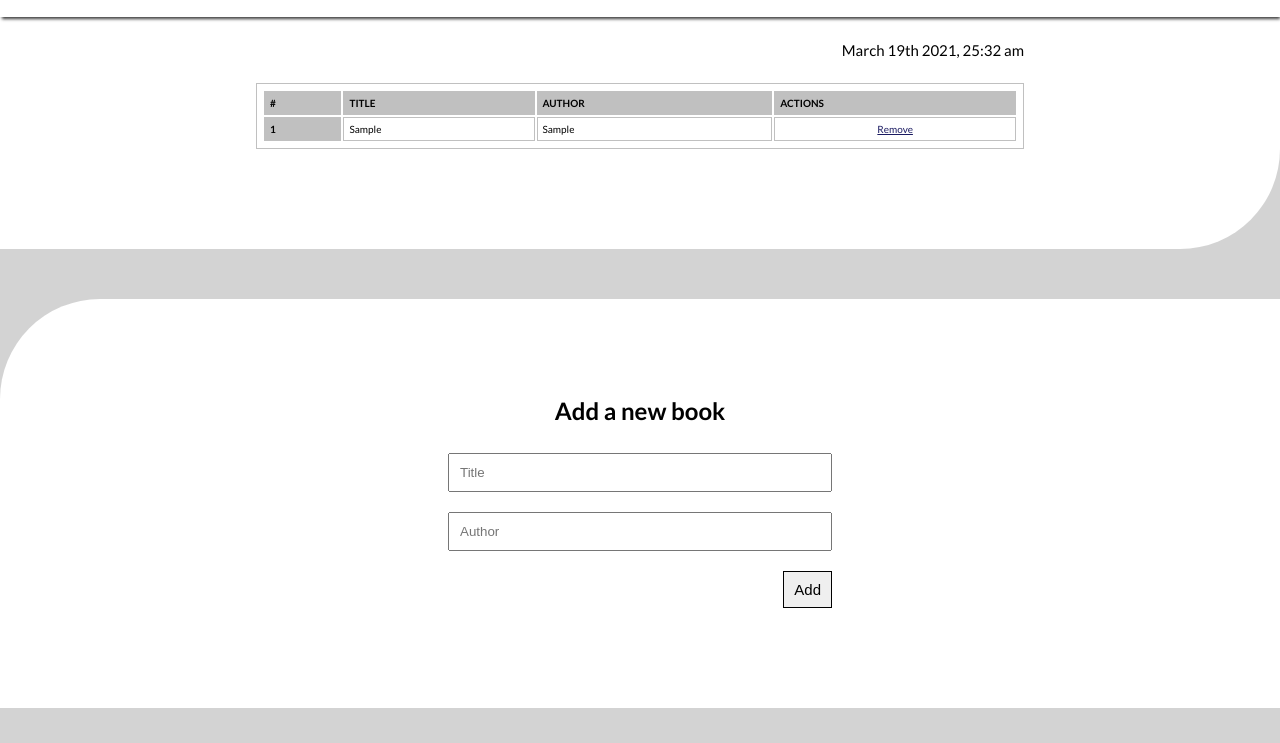
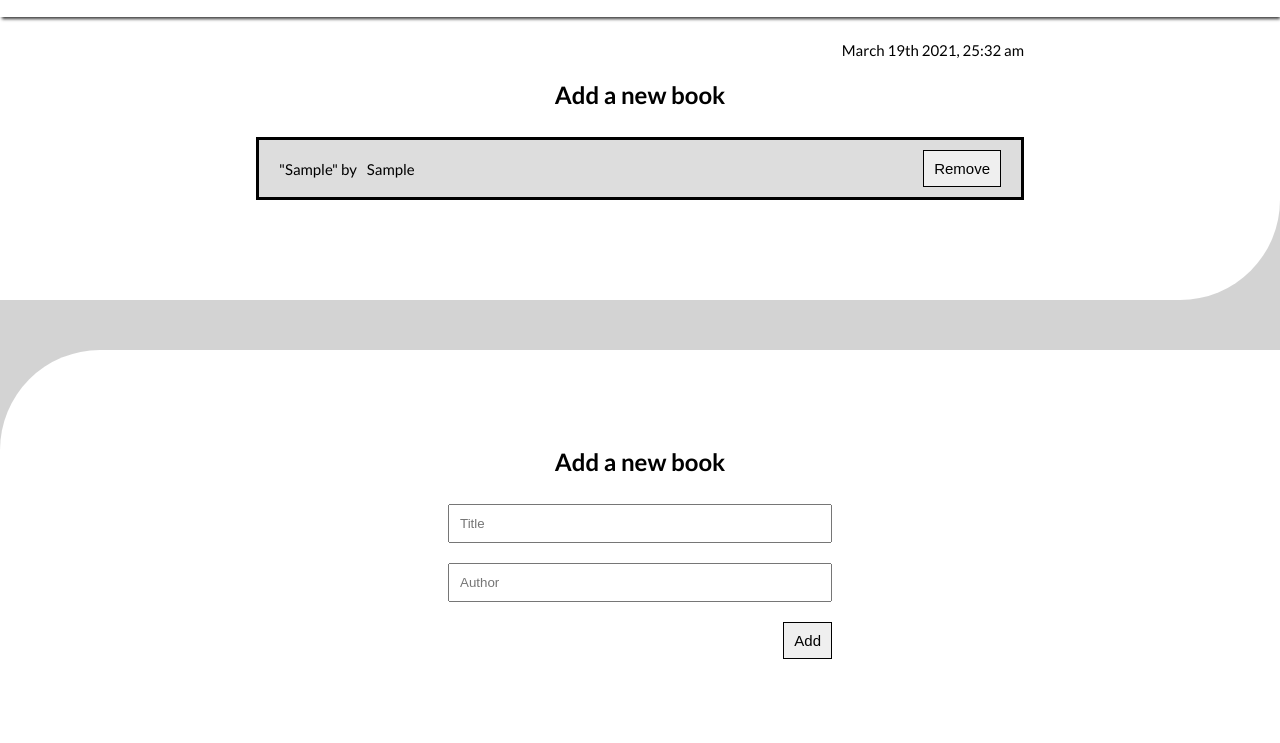
Before and after one commit to MenendezON/W2-AwesomeBooks, a website: page index.html in a window 1280 px wide. Both pictures are taken after typing "Sample", "Sample" into the empty fields and a click on the button "Add". Shown: the part 57-800 px from the top of the page. Drawn offline with Linux system fonts and the light colour scheme.

Commit message:
add style to book list

```diff
--- a/index.js
+++ b/index.js
@@ -37,7 +37,7 @@ class BookList {
 }
 
 const bookList = new BookList();
-const contain = document.querySelector('.list-book');
+const contain = document.querySelector('.list-book-body');
 
 const addBook = (book) => {
   bookList.add(book);
@@ -47,43 +47,31 @@ const form = document.querySelector('form');
 
 const display = () => {
   const books = bookList.getAll();
+
   contain.innerHTML = '';
-  const table = document.createElement('table');
-  // header
-  const tr = document.createElement('tr');
-  const th1 = document.createElement('th');
-  th1.textContent = '#';
-  const th2 = document.createElement('th');
-  th2.textContent = 'Title';
-  const th3 = document.createElement('th');
-  th3.textContent = 'Author';
-  const th5 = document.createElement('th');
-  th5.textContent = 'Actions';
-  tr.appendChild(th1);
-  tr.appendChild(th2);
-  tr.appendChild(th3);
-  tr.appendChild(th5);
-  table.appendChild(tr);
-  // body
+  let currentColor = '#dddddd';
   books.forEach((book, i) => {
-    const tr1 = document.createElement('tr');
-    const th11 = document.createElement('th');
-    th11.textContent = i + 1;
-    const th12 = document.createElement('td');
-    th12.textContent = book.title;
-    const th13 = document.createElement('td');
-    th13.textContent = book.author;
-    const th15 = document.createElement('td');
-    th15.innerHTML = `
-    <a href="#" onclick="removeBook(${i})">Remove</a>`;
-    tr1.appendChild(th11);
-    tr1.appendChild(th12);
-    tr1.appendChild(th13);
-    tr1.appendChild(th15);
-    table.appendChild(tr1);
+    const bookItem = `
+      <div class="book-details">
+        <p class="title">"${book.title}" by</p>
+        <p class="author">${book.author}</p>
+      </div>
+      <button onclick="removeBook(${i})">Remove</button>
+    `;
+
+    const bookContainer = document.createElement('div');
+    bookContainer.setAttribute('class', 'book');
+    bookContainer.innerHTML = bookItem;
+    if (currentColor !== bookContainer.style.backgroundColor) {
+      bookContainer.style.backgroundColor = currentColor;
+      currentColor = '';
+    } else {
+      currentColor = '#dddddd';
+    }
+    contain.appendChild(bookContainer);
   });
-  contain.appendChild(table);
 };
+
 /* eslint-disable no-unused-vars */
 const removeBook = (index) => {
   bookList.remove(index);
--- a/style.css
+++ b/style.css
@@ -106,6 +106,15 @@ tr td:last-child a {
   font-weight: 700;
   line-height: 2.4rem;
   margin-bottom: 3rem;
+}
+
+.list-book-body {
+  width: 100%;
+  border: 0.3rem solid #000;
+}
+
+.bookBackground {
+  background-color: #ddd;
 }
 
 .list-book .book {
```
